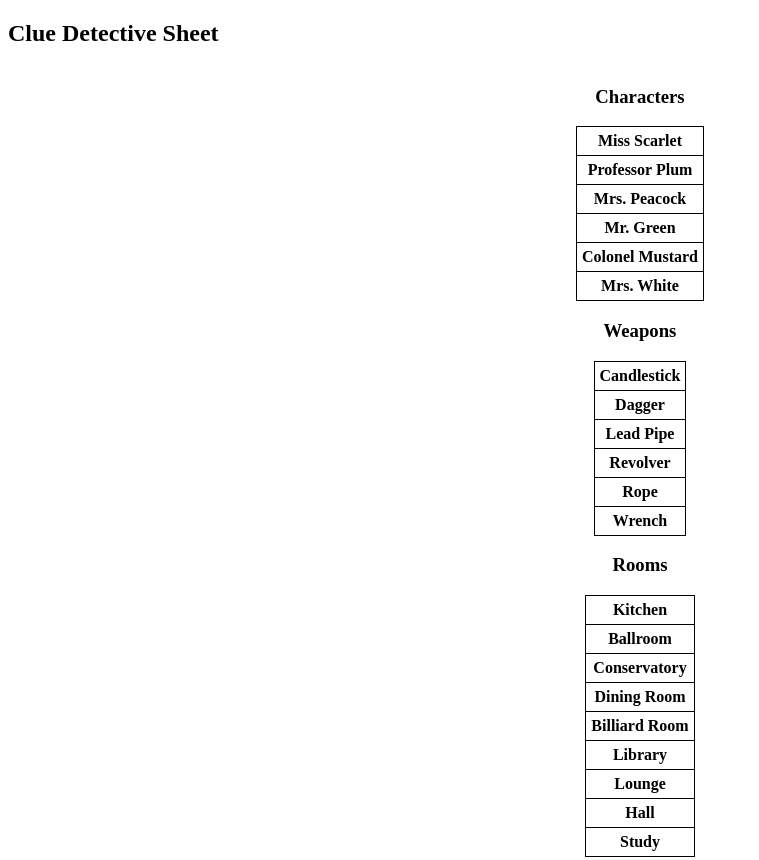
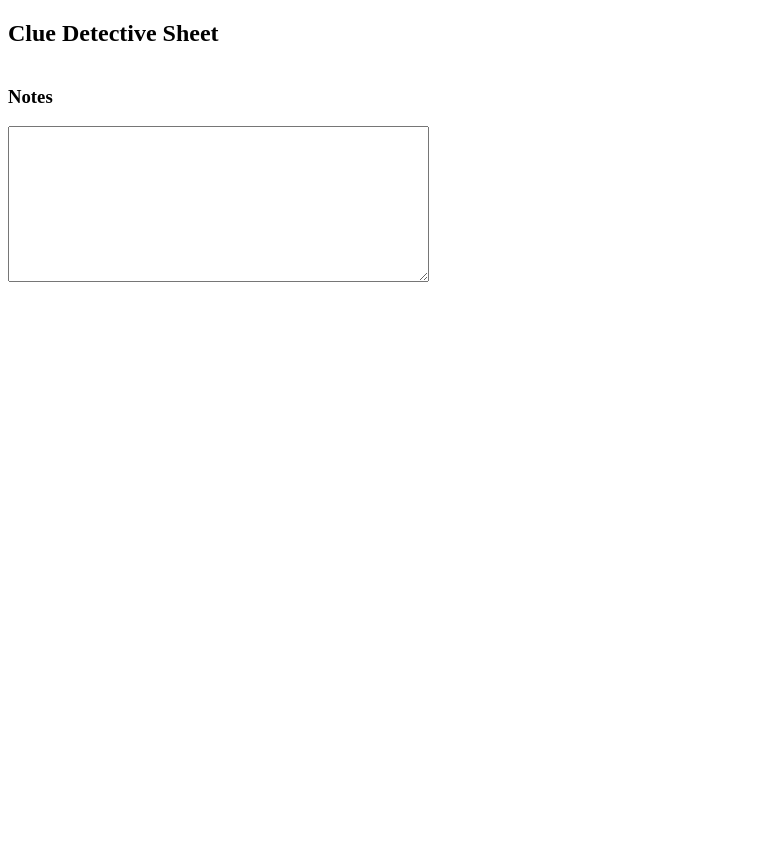
Before and after one commit to TyTyDaCodingGuy/Clue, a plain HTML site: page index.html in a window 1280 px wide. Shown: the top 860 px of the page, without its empty margins (0-759 px from the left). After the commit the page ends 800 px from the top, so only its background shows below. Drawn offline with Linux system fonts and the light colour scheme.

Commit message:
Update index.html

```diff
--- a/index.html
+++ b/index.html
@@ -9,44 +9,20 @@
             padding: 5px;
             text-align: center;
         }
+        .color1 { background-color: #FF0000; } /* Red */
+        .color2 { background-color: #FF7F00; } /* Orange */
+        .color3 { background-color: #FFFF00; } /* Yellow */
+        .color4 { background-color: #00FF00; } /* Green */
+        .color5 { background-color: #0000FF; } /* Blue */
+        .color6 { background-color: #4B0082; } /* Indigo */
+        .color7 { background-color: #8B00FF; } /* Violet */
     </style>
 </head>
 <body>
     <h2>Clue Detective Sheet</h2>
 
-    <div style="display: flex; flex-direction: column; align-items: center;">
-        <h3>Characters</h3>
-        <table id="characters">
-            <tr><th>Miss Scarlet</th></tr>
-            <tr><th>Professor Plum</th></tr>
-            <tr><th>Mrs. Peacock</th></tr>
-            <tr><th>Mr. Green</th></tr>
-            <tr><th>Colonel Mustard</th></tr>
-            <tr><th>Mrs. White</th></tr>
-        </table>
-
-        <h3>Weapons</h3>
-        <table id="weapons">
-            <tr><th>Candlestick</th></tr>
-            <tr><th>Dagger</th></tr>
-            <tr><th>Lead Pipe</th></tr>
-            <tr><th>Revolver</th></tr>
-            <tr><th>Rope</th></tr>
-            <tr><th>Wrench</th></tr>
-        </table>
-
-        <h3>Rooms</h3>
-        <table id="rooms">
-            <tr><th>Kitchen</th></tr>
-            <tr><th>Ballroom</th></tr>
-            <tr><th>Conservatory</th></tr>
-            <tr><th>Dining Room</th></tr>
-            <tr><th>Billiard Room</th></tr>
-            <tr><th>Library</th></tr>
-            <tr><th>Lounge</th></tr>
-            <tr><th>Hall</th></tr>
-            <tr><th>Study</th></tr>
-        </table>
+    <div style="display: flex; flex-direction: column; align-items: flex-start;">
+        <!-- Similar structure as above -->
     </div>
 
     <h3>Notes</h3>
```
